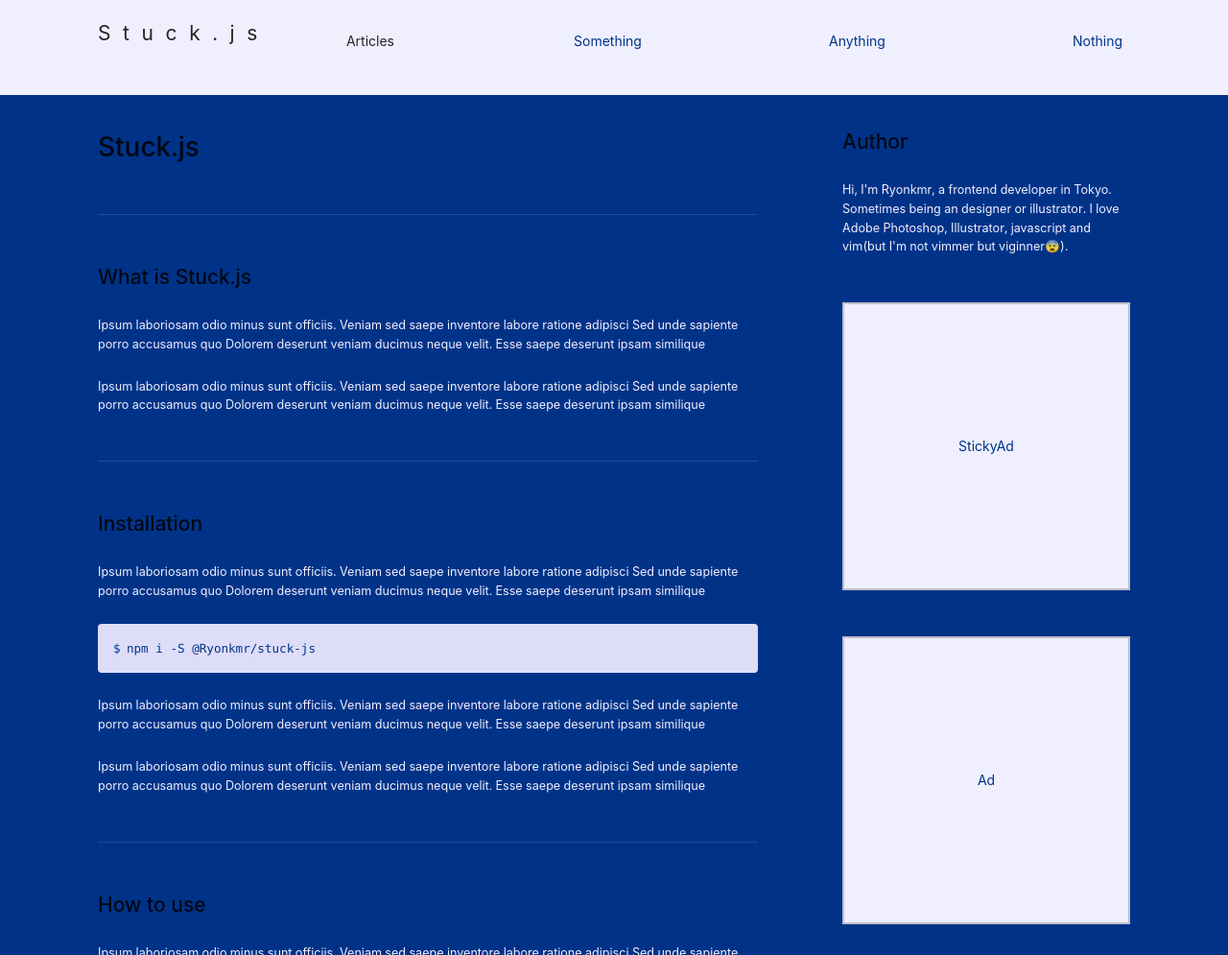
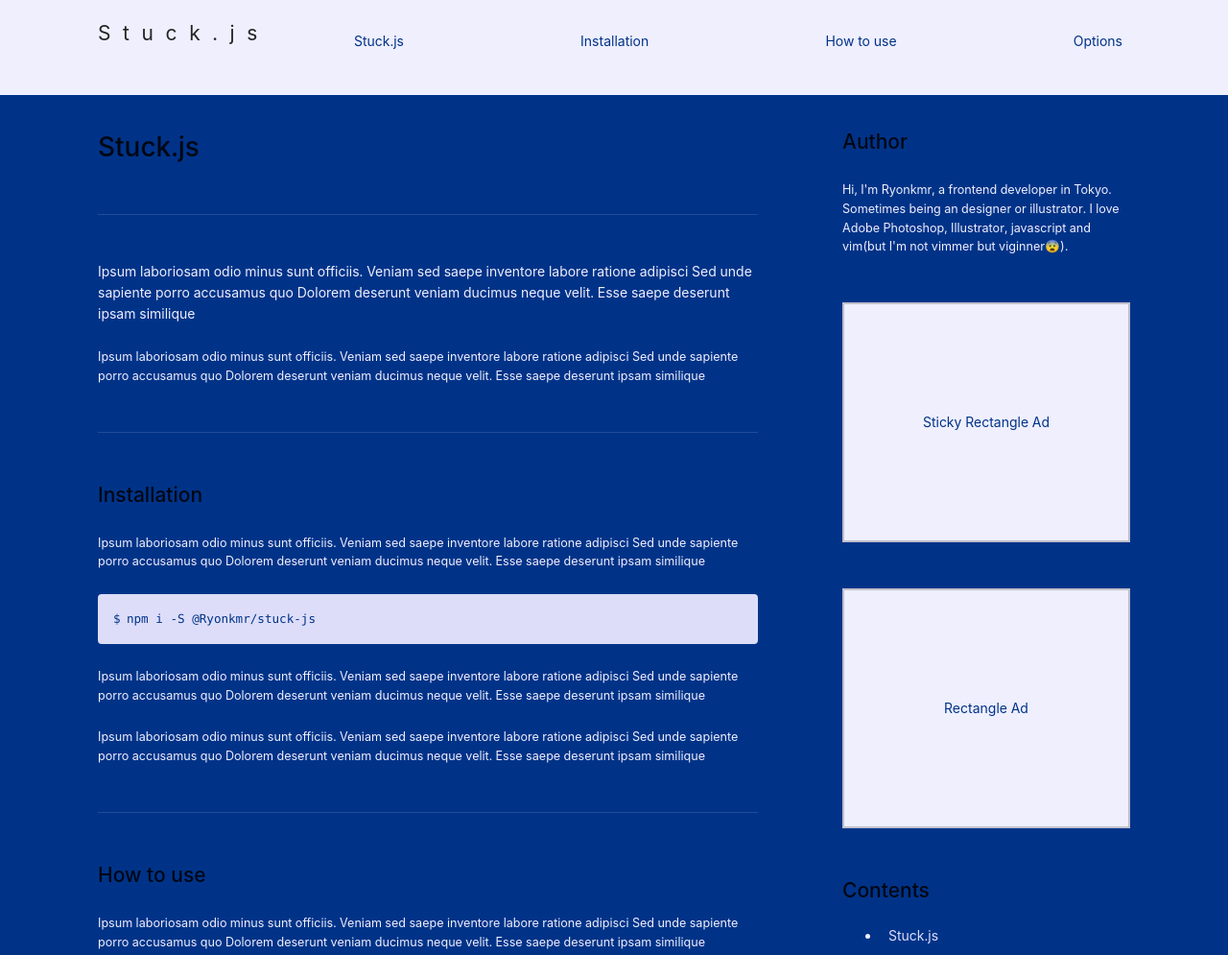
Before and after one commit to RyoNkmr/stuck-js, a website built with webpack: page demo/index.html in a window 1280 px wide. Shown: the top 995 px of the page at 96% size. Built offline with nearby package versions, Linux system fonts and the light colour scheme.

Commit message:
update demofiles

```diff
--- a/demo/demo.js
+++ b/demo/demo.js
@@ -3,8 +3,20 @@
 
 const instances = new Stuck([
   { selector: '#js-sticky-header', marginTop: 0 },
-  { selector: '#js-sticky-ad01', wrapper: '#js-sidebar' },
-  { selector: '#js-sticky-ad02', wrapper: '#js-sidebar' },
+  // { selector: '#js-sticky-ad01', wrapper: '#js-sidebar' },
+  // { selector: '#js-sticky-ad02', wrapper: '#js-sidebar' },
+  // { selector: '.js-sticky-ad', wrapper: '#js-sidebar' },
 ], { marginTop: 10 });
 
+window.addEventListener('keydown', ({ key }) => {
+  console.log(key);
+  if (key === 'ArrowLeft') {
+    instances.destroy();
+    return false;
+  }
+  if (key === 'ArrowRight') {
+    instances.create([{ selector: '.js-sticky-ad', wrapper: '#js-sidebar', marginTop: 10 }]);
+    return false;
+  }
+})
 console.log(instances);
--- a/demo/index.html
+++ b/demo/index.html
@@ -10,10 +10,10 @@
       <div class="contents">
         <p class="header__libname">Stuck.js</p>
         <ul class="navigation">
-          <li>Articles</li>
-          <li><a href="#">Something</a></li>
-          <li><a href="#">Anything</a></li>
-          <li><a href="#">Nothing</a></li>
+          <li><a href="#Stuck_js">Stuck.js</a></li>
+          <li><a href="#Installation">Installation</a></li>
+          <li><a href="#How_to_use">How to use</a></li>
+          <li><a href="#Options">Options</a></li>
         </ul>
       </div>
     </header>
@@ -21,9 +21,8 @@
     <main>
       <div class="contents columns">
         <div class="columns__main">
-          <h1>Stuck.js</h1>
+          <h1 id="Stuck_js">Stuck.js</h1>
           <section>
-            <h2 id="What_is_Stuckjs">What is Stuck.js</h2>
             <p>Ipsum laboriosam odio minus sunt officiis. Veniam sed saepe inventore labore ratione adipisci Sed unde sapiente porro accusamus quo Dolorem deserunt veniam ducimus neque velit. Esse saepe deserunt ipsam similique</p>
             <p>Ipsum laboriosam odio minus sunt officiis. Veniam sed saepe inventore labore ratione adipisci Sed unde sapiente porro accusamus quo Dolorem deserunt veniam ducimus neque velit. Esse saepe deserunt ipsam similique</p>
           </section>
@@ -76,16 +75,16 @@
               vim(but I'm not vimmer but viginner😨).
             </p>
           </section>
-          <div id="js-sticky-ad01" class="ad ad--rectangle" style="z-index: 200;">
-            StickyAd
+          <div id="js-sticky-ad01" class="ad ad--rectangle js-sticky-ad" style="z-index: 300;">
+            Sticky Rectangle Ad
           </div>
           <div class="ad ad--rectangle">
-            Ad
+            Rectangle Ad
           </div>
           <div class="local-navigation">
             <h2>Contents</h2>
             <ul>
-              <li><a href="#What_is_Stuckjs">What is Stuck.js</a></li>
+              <li><a href="#Stuck_js">Stuck.js</a></li>
               <li><a href="#Installation">Installation</a></li>
               <li><a href="#How_to_use">How to use</a></li>
               <li>
@@ -98,8 +97,8 @@
               </li>
             </ul>
           </div>
-          <div id="js-sticky-ad02" class="ad ad--halfpage" style="z-index: 200;">
-            StickyAd
+          <div id="js-sticky-ad02" class="ad ad--halfpage js-sticky-ad" style="z-index: 200;">
+            Sticky Halfpage Ad
           </div>
         </aside>
       </div>
@@ -108,7 +107,6 @@
       <div class="contents">
         <ul class="side-list">
           <li>
-
             https://github.com/RyoNkmr/stuck-js
           </li>
         </ul>
--- a/demo/style.css
+++ b/demo/style.css
@@ -258,7 +258,7 @@
 
 .ad--rectangle {
   width: 300px;
-  height: 300px;
+  height: 250px;
 }
 
 .ad--halfpage {
```
